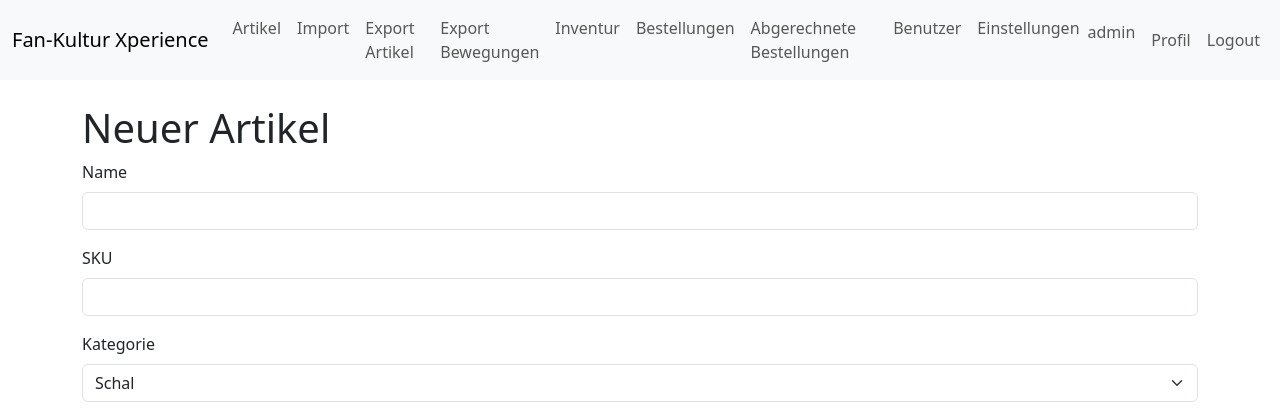
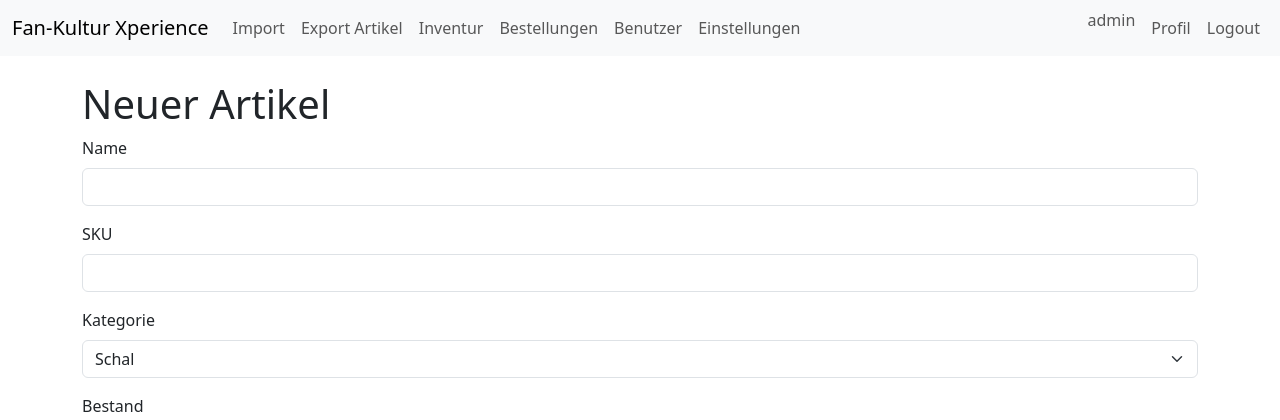
Before and after one commit to Phantomias1403/Lagerbestand, a Flask app: page /article/new in a window 1280 px wide. Shown: the top 420 px of the page. Run offline with Flask 3, Linux system fonts and the light colour scheme; a user stored in the database is signed in.

Commit message:
Update layout.html

```diff
--- a/app/templates/layout.html
+++ b/app/templates/layout.html
@@ -17,14 +17,14 @@
 
     <div class="collapse navbar-collapse" id="navbarNav">
       <ul class="navbar-nav me-auto mb-2 mb-lg-0">
-        <li class="nav-item"><a class="nav-link" href="{{ url_for('main.index') }}">Artikel</a></li>
+        <!--li class="nav-item"><a class="nav-link" href="{{ url_for('main.index') }}">Artikel</a></li-->
         <li class="nav-item"><a class="nav-link" href="{{ url_for('main.import_csv') }}">Import</a></li>
         <li class="nav-item"><a class="nav-link" href="{{ url_for('main.export_articles') }}">Export Artikel</a></li>
-        <li class="nav-item"><a class="nav-link" href="{{ url_for('main.export_movements') }}">Export Bewegungen</a></li>
+        <!--li class="nav-item"><a class="nav-link" href="{{ url_for('main.export_movements') }}">Export Bewegungen</a></li>-->
         <li class="nav-item"><a class="nav-link" href="{{ url_for('main.inventory') }}">Inventur</a></li>
-        <li class="nav-item"><a class="nav-link" href="{{ url_for('main.order_list') }}">Bestellungen</a></li>
+        <!--li class="nav-item"><a class="nav-link" href="{{ url_for('main.order_list') }}">Bestellungen</a></li-->
         {% if not enable_user_management or (current_user.is_authenticated and current_user.is_admin) %}
-        <li class="nav-item"><a class="nav-link" href="{{ url_for('main.invoices') }}">Abgerechnete Bestellungen</a></li>
+        <li class="nav-item"><a class="nav-link" href="{{ url_for('main.invoices') }}">Bestellungen</a></li>
         {% endif %}
         {% if enable_user_management and current_user.is_authenticated and current_user.is_admin %}
         <li class="nav-item"><a class="nav-link" href="{{ url_for('main.user_list') }}">Benutzer</a></li>
```
